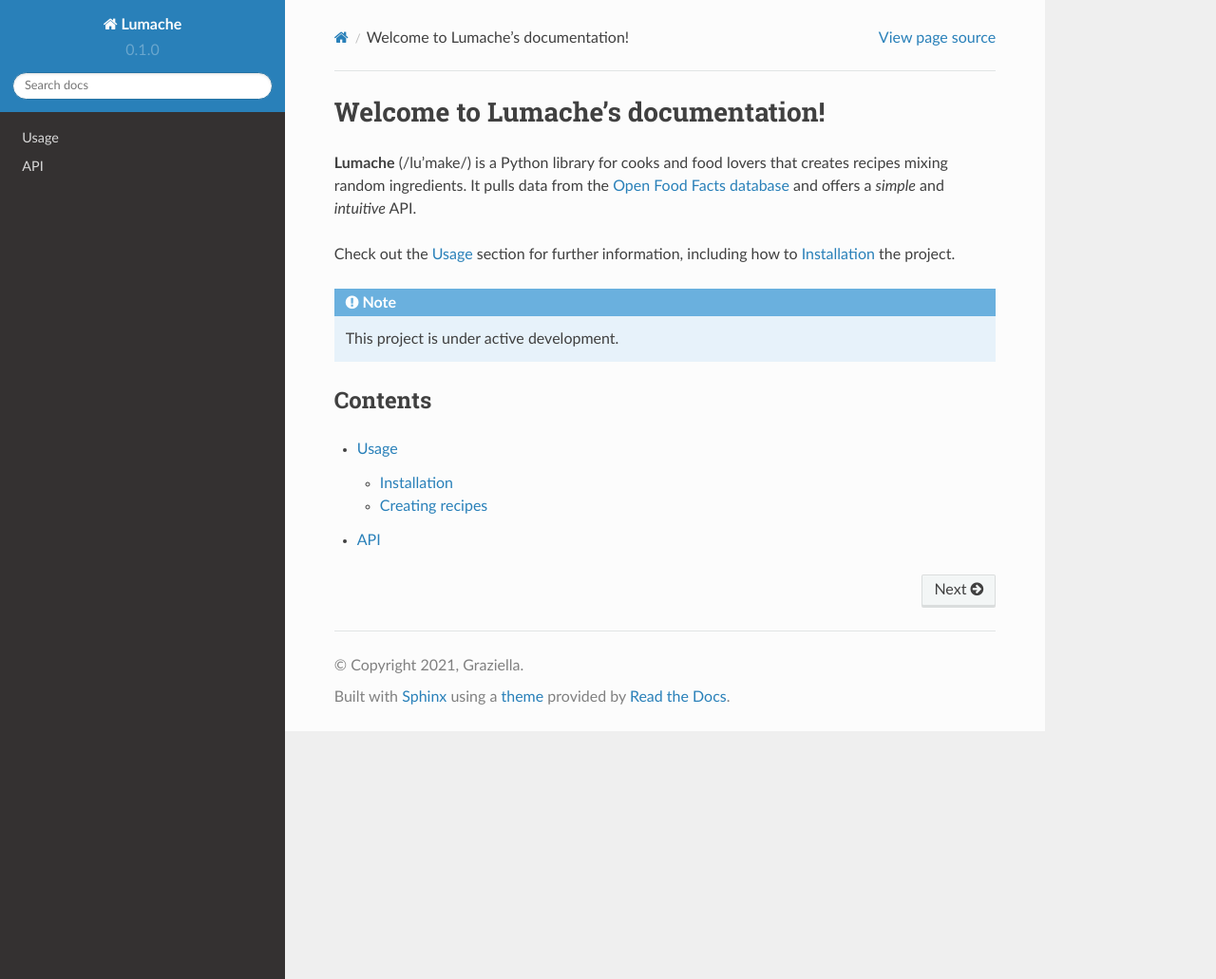
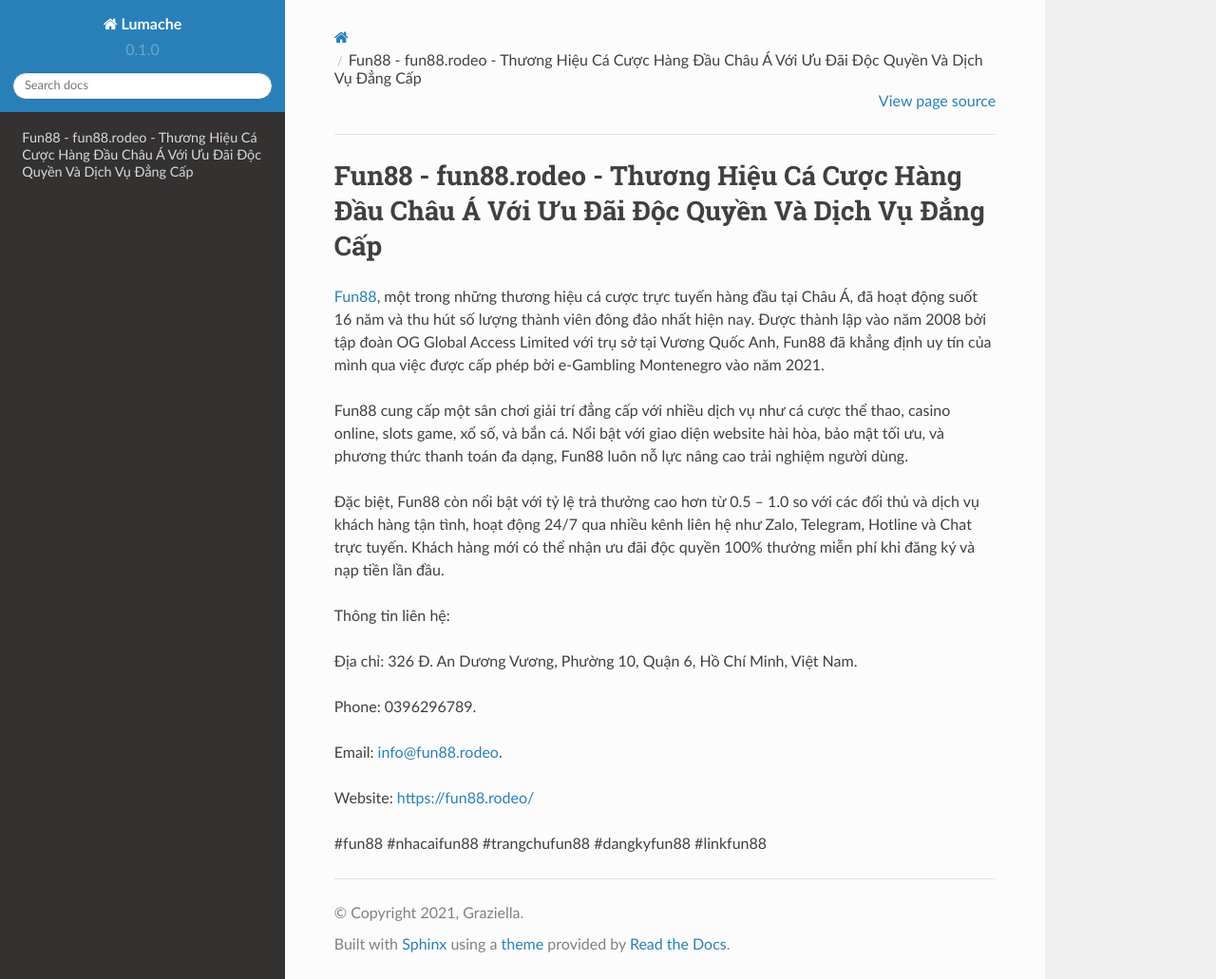
Before and after one commit to iaduphattai904809/fun88rodeo, a Sphinx documentation site: the page built from docs/source/index.rst, in a window 1280 px wide and 1031 px high. Shown: the whole window at 95% size. Built offline with Sphinx 7.4.7 and the Read the Docs theme 2.0.0, drawn with Linux system fonts in a browser that asks for light colours.

Commit message:
Update index.rst

```diff
--- a/docs/source/index.rst
+++ b/docs/source/index.rst
@@ -1,22 +1,20 @@
-Welcome to Lumache's documentation!
+Fun88 - fun88.rodeo - Thương Hiệu Cá Cược Hàng Đầu Châu Á Với Ưu Đãi Độc Quyền Và Dịch Vụ Đẳng Cấp
 ===================================
 
-**Lumache** (/lu'make/) is a Python library for cooks and food lovers
-that creates recipes mixing random ingredients.
-It pulls data from the `Open Food Facts database <https://world.openfoodfacts.org/>`_
-and offers a *simple* and *intuitive* API.
+`Fun88 <https://fun88.rodeo/>`_, một trong những thương hiệu cá cược trực tuyến hàng đầu tại Châu Á, đã hoạt động suốt 16 năm và thu hút số lượng thành viên đông đảo nhất hiện nay. Được thành lập vào năm 2008 bởi tập đoàn OG Global Access Limited với trụ sở tại Vương Quốc Anh, Fun88 đã khẳng định uy tín của mình qua việc được cấp phép bởi e-Gambling Montenegro vào năm 2021.
 
-Check out the :doc:`usage` section for further information, including
-how to :ref:`installation` the project.
+Fun88 cung cấp một sân chơi giải trí đẳng cấp với nhiều dịch vụ như cá cược thể thao, casino online, slots game, xổ số, và bắn cá. Nổi bật với giao diện website hài hòa, bảo mật tối ưu, và phương thức thanh toán đa dạng, Fun88 luôn nỗ lực nâng cao trải nghiệm người dùng.
 
-.. note::
+Đặc biệt, Fun88 còn nổi bật với tỷ lệ trả thưởng cao hơn từ 0.5 – 1.0 so với các đối thủ và dịch vụ khách hàng tận tình, hoạt động 24/7 qua nhiều kênh liên hệ như Zalo, Telegram, Hotline và Chat trực tuyến. Khách hàng mới có thể nhận ưu đãi độc quyền 100% thưởng miễn phí khi đăng ký và nạp tiền lần đầu.
 
-   This project is under active development.
+Thông tin liên hệ:
 
-Contents
---------
+Địa chỉ: 326 Đ. An Dương Vương, Phường 10, Quận 6, Hồ Chí Minh, Việt Nam.
 
-.. toctree::
+Phone: 0396296789.
 
-   usage
-   api
+Email: info@fun88.rodeo.
+
+Website: https://fun88.rodeo/
+
+#fun88 #nhacaifun88 #trangchufun88 #dangkyfun88 #linkfun88
```
